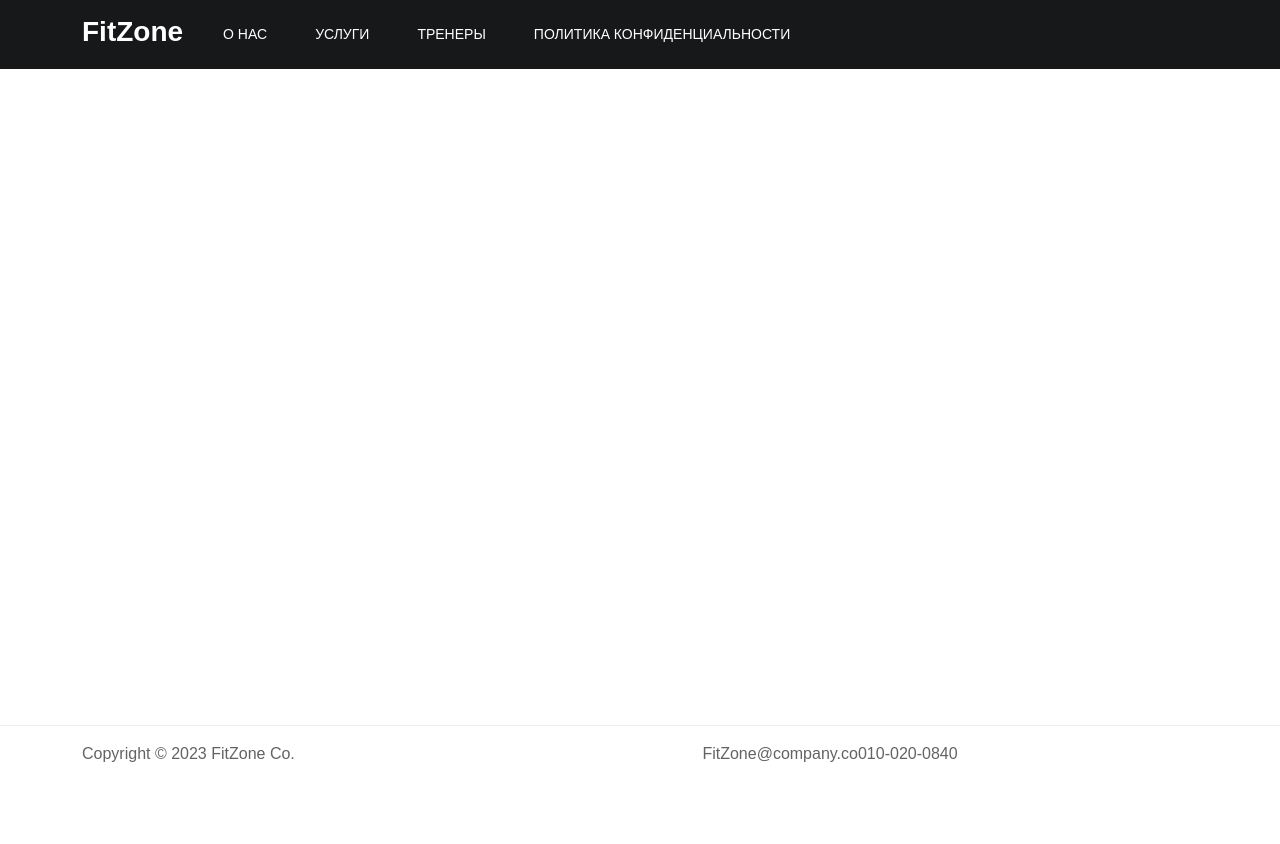
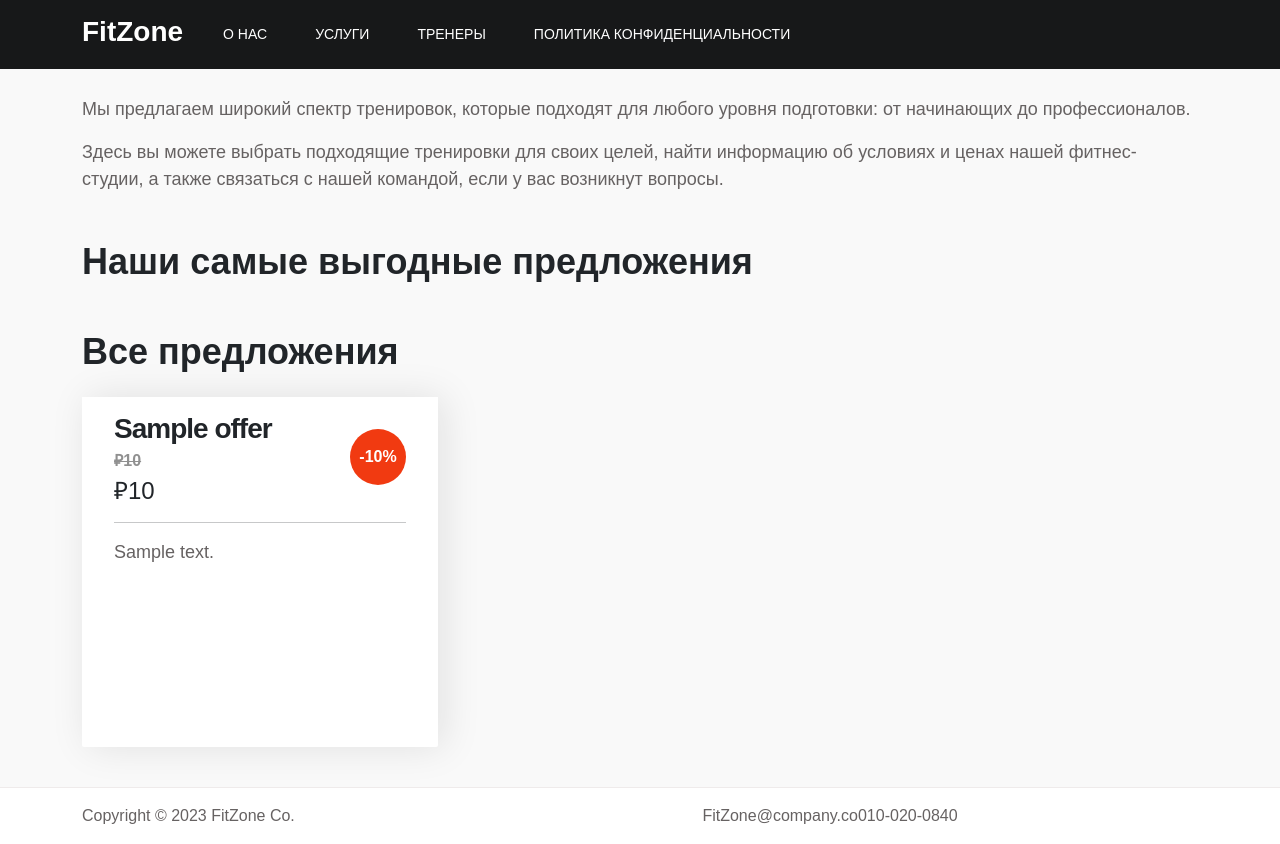
Before and after one commit to K1R1EIIIKA/Django-Fitness-site, a Django app: template main/templates/main/services.html in a window 1280 px wide. Before the commit the page ends 762 px from the top, so only its background shows below. Run offline with Django 3.2, Linux system fonts and the light colour scheme; the template is opened without the code that fills it: most values are stand-ins (such as "Sample title", 1, 10 or a date in 2020); some libraries are stand-ins or nearby versions.

Commit message:
Completing the services page & reworked services section on main page

```diff
--- a/main/static/main/css/style.css
+++ b/main/static/main/css/style.css
@@ -277,6 +277,10 @@ a:focus {
     padding: 0 4rem 0 0;
 }
 
+.full-w {
+    padding: 0;
+}
+
 /*---------------------------------------
     ABOUT & TEAM
 -----------------------------------------*/
@@ -389,7 +393,7 @@ main {
     }
 }
 
-.policy, .about-page {
+.policy, .about-page, .services {
     background: var(--about-bg-color);
     padding: 6rem 0 1rem 0;
 }
--- a/main/templates/main/services.html
+++ b/main/templates/main/services.html
@@ -4,4 +4,78 @@
 {% block title %}Услуги{% endblock %}
 
 {% block content %}
+
+    <section class="services">
+        <div class="container">
+
+            <p class="mb-3">Мы предлагаем широкий спектр тренировок, которые подходят для любого уровня подготовки:
+                от начинающих до профессионалов.</p>
+
+            <p class="mb-5">Здесь вы можете выбрать подходящие тренировки для своих целей, найти информацию об
+                условиях и ценах нашей фитнес-студии, а также связаться с нашей командой, если у вас возникнут
+                вопросы.</p>
+
+            <h2 class="mb-4"><strong>Наши самые выгодные предложения</strong></h2>
+
+            <div class="row">
+                {% for offer in offers %}
+                    {% if offer.discount >= 20 %}
+                        <div class="col-lg-4 col-md-6 mb-4">
+                            <div class="class-info">
+
+                                {% if offer.discount > 0 %}
+                                    <h3 class="mb-1">{{ offer.title }}</h3>
+                                    <span>
+                                        <strong><del>₽{{ offer.price|floatformat }}</del></strong>
+                                        <h4>₽{{ offer.discount_price|floatformat }}</h4>
+                                    </span>
+
+                                    <span class="class-price">-{{ offer.discount|floatformat }}%</span>
+                                {% else %}
+                                    <h3 class="mb-2 full-w">{{ offer.title }}</h3>
+
+                                    <span><h4 class="mt-1">₽{{ offer.price|floatformat }}</h4></span>
+                                {% endif %}
+                                <hr>
+
+                                <p class="mt-3">{{ offer.description }}</p>
+
+                            </div>
+                        </div>
+                    {% endif %}
+                {% endfor %}
+            </div>
+
+            <h2 class="mb-4 mt-4"><strong>Все предложения</strong></h2>
+
+            <div class="row">
+                {% for offer in offers %}
+                    <div class="col-lg-4 col-md-6 mb-4">
+                        <div class="class-info">
+
+                            {% if offer.discount > 0 %}
+                                <h3 class="mb-1">{{ offer.title }}</h3>
+                                <span>
+                                    <strong><del>₽{{ offer.price|floatformat }}</del></strong>
+                                    <h4>₽{{ offer.discount_price|floatformat }}</h4>
+                                </span>
+
+                                <span class="class-price">-{{ offer.discount|floatformat }}%</span>
+                            {% else %}
+                                <h3 class="mb-2 full-w">{{ offer.title }}</h3>
+
+                                <span><h4 class="mt-1">₽{{ offer.price|floatformat }}</h4></span>
+                            {% endif %}
+                            <hr>
+
+                            <p class="mt-3">{{ offer.description }}</p>
+
+                        </div>
+                    </div>
+                {% endfor %}
+            </div>
+
+        </div>
+    </section>
+
 {% endblock %}
```
Also changed, not shown: main/templates/main/home.html (+17 -46 lines), db.sqlite3.
